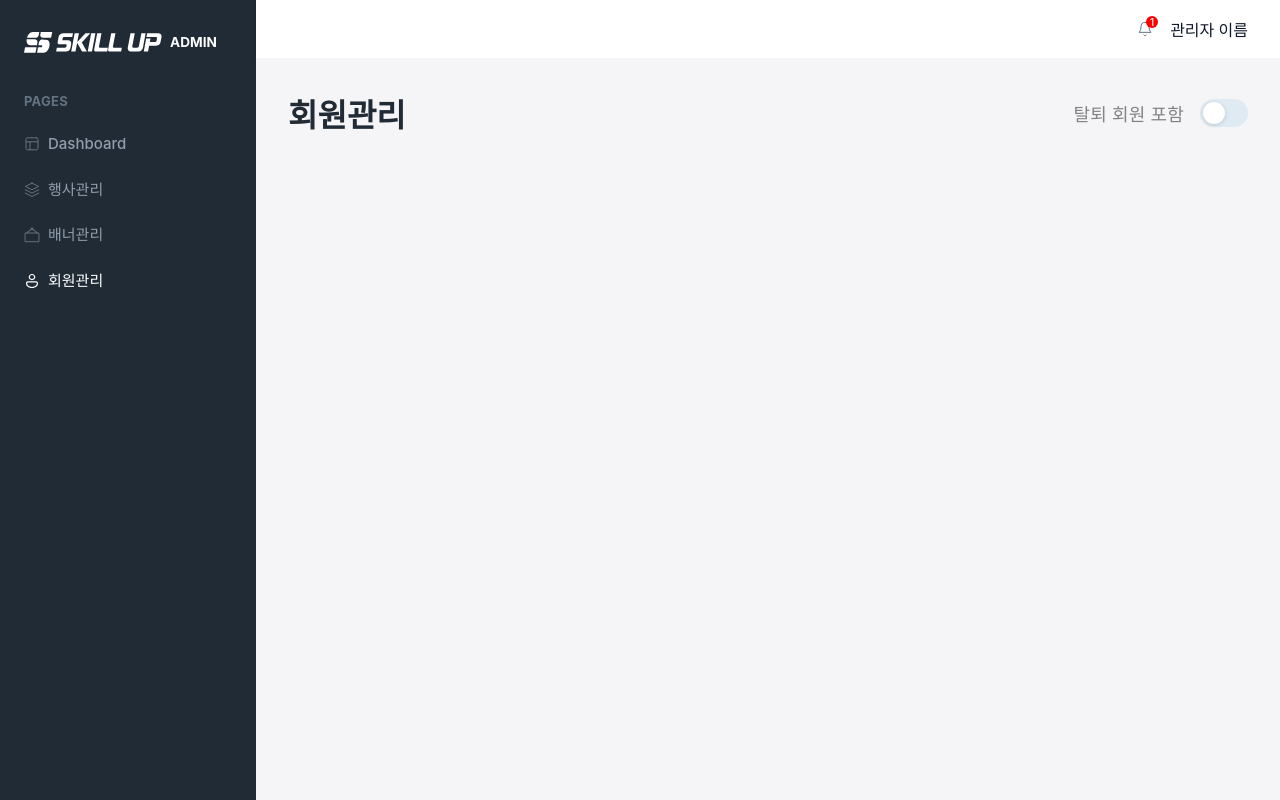
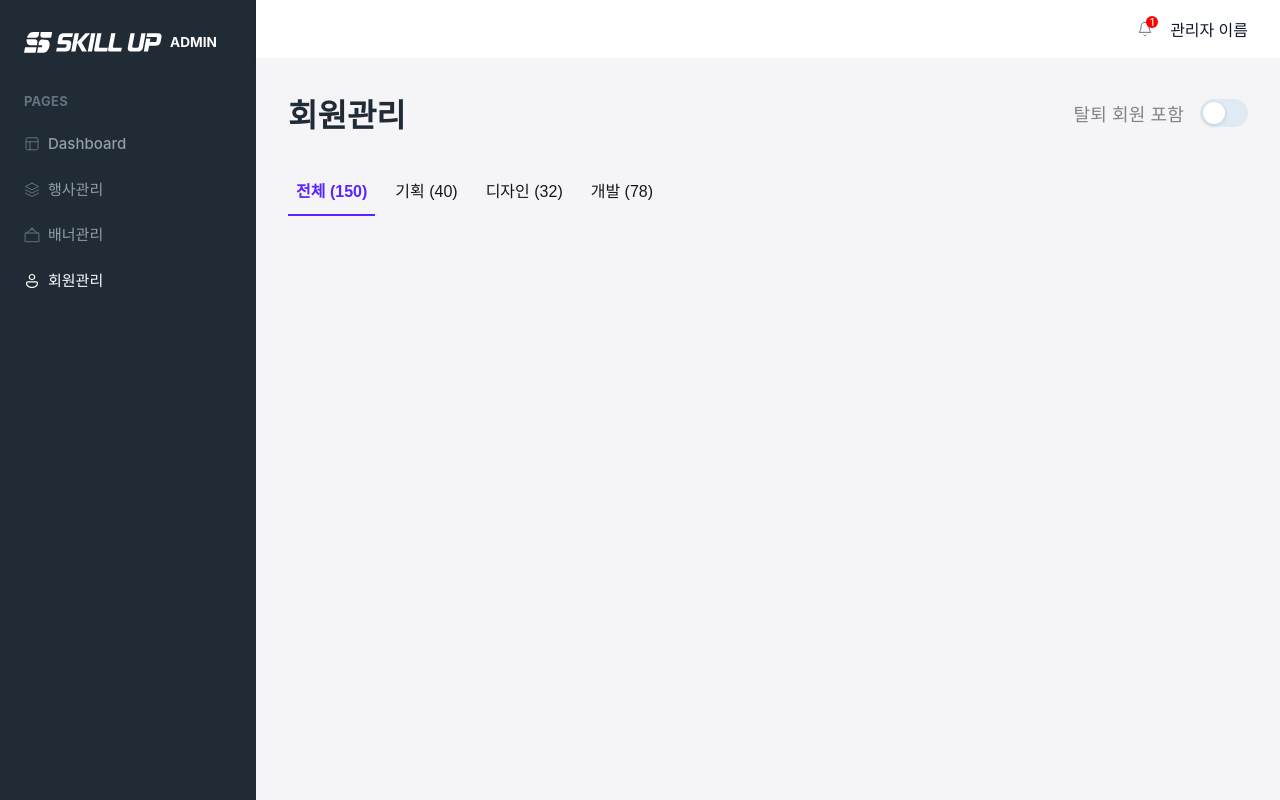
Before and after one commit to SKILLUP-FRONTEND/SkillUp_Admin, a Next.js app: page /admin/members in a window 1280 px wide. Built offline with nearby package versions, Linux system fonts and the light colour scheme; a web font is replaced by a local one.

Commit message:
:lipstick: Style: 필터링 탭 컴포넌트 구현 (#3)

```diff
--- a/src/app/admin/members/MembersPageContent.tsx
+++ b/src/app/admin/members/MembersPageContent.tsx
@@ -5,20 +5,33 @@
   최종 수정일 : 2025-08-31
 */
 
+"use client";
+
 import MemberFilterToggle from "@/components/members/MemberFilterToggle";
+import MemberFilterTabs from "@/components/members/MemberFilterTabs";
 import styles from "./members.module.css";
+import { useState } from "react";
 
 export default function MembersPageContent() {
+  const [selected, setSelected] = useState("all");
+
+  const onSelect = (key: string) => {
+    setSelected(key);
+  };
+
   return (
     <section className={styles.membersSection}>
       <div className={styles.membersHeader}>
         <h2 className={styles.membersTitle}>회원관리</h2>
-        {/* TODO : 필터링 */}
         <MemberFilterToggle />
       </div>
       {/* TODO : 테이블 전체 부분 */}
       <div className={styles.membersTable}>
-        {/* TODO : 테이블 필터, 검색 부분 */}
+        <div className={styles.membersTableFilter}>
+          {/* TODO : 테이블 필터, 검색 부분 */}
+          <MemberFilterTabs selected={selected} onSelect={onSelect} />
+        </div>
+
         {/* TODO : 테이블 메인 부분 */}
 
         {/* TODO : 테이블 페이지네이션 부분 */}
--- /dev/null
+++ b/src/components/members/MemberFilterTabs/index.tsx
@@ -0,0 +1,45 @@
+// src/components/members/MemberFilterTabs/index.tsx
+
+/*
+  담당자 : 김은혜
+  최초 작성일 : 2025-08-31
+  최종 수정일 : 2025-08-31
+*/
+
+import styles from "./style.module.css";
+
+interface Tab {
+  key: string;
+  label: string;
+  count: number;
+}
+
+interface Props {
+  selected: string;
+  onSelect: (key: string) => void;
+}
+
+const TABS: Tab[] = [
+  { key: "all", label: "전체", count: 150 },
+  { key: "plan", label: "기획", count: 40 },
+  { key: "design", label: "디자인", count: 32 },
+  { key: "dev", label: "개발", count: 78 },
+];
+
+export default function MemberFilterTabs({ selected, onSelect }: Props) {
+  return (
+    <div className={styles.tabWrapper}>
+      {TABS.map((tab) => (
+        <button
+          key={tab.key}
+          className={`${styles.tabItem} ${
+            selected === tab.key ? styles.active : ""
+          }`}
+          onClick={() => onSelect(tab.key)}
+        >
+          {tab.label} ({tab.count})
+        </button>
+      ))}
+    </div>
+  );
+}
--- /dev/null
+++ b/src/components/members/MemberFilterTabs/style.module.css
@@ -0,0 +1,33 @@
+/* src/components/members/MemberFilterTabs/style.module.css */
+
+/*
+  담당자 : 김은혜
+  최초 작성일 : 2025-08-31
+  최종 수정일 : 2025-08-31
+*/
+
+.tabWrapper {
+  display: flex;
+  gap: 0.75rem;
+}
+
+.tabItem {
+  background: none;
+  border: none;
+  padding: 0.75rem 0.5rem;
+  cursor: pointer;
+  color: #16151c;
+  font-size: 1rem;
+  font-style: normal;
+  font-weight: 500;
+  line-height: 1.5rem;
+  box-sizing: border-box;
+  height: 3rem;
+}
+
+.tabItem.active {
+  color: #5a23ff;
+  font-weight: 600;
+  line-height: 1.5rem;
+  border-bottom: 2px solid #5a23ff;
+}
```
